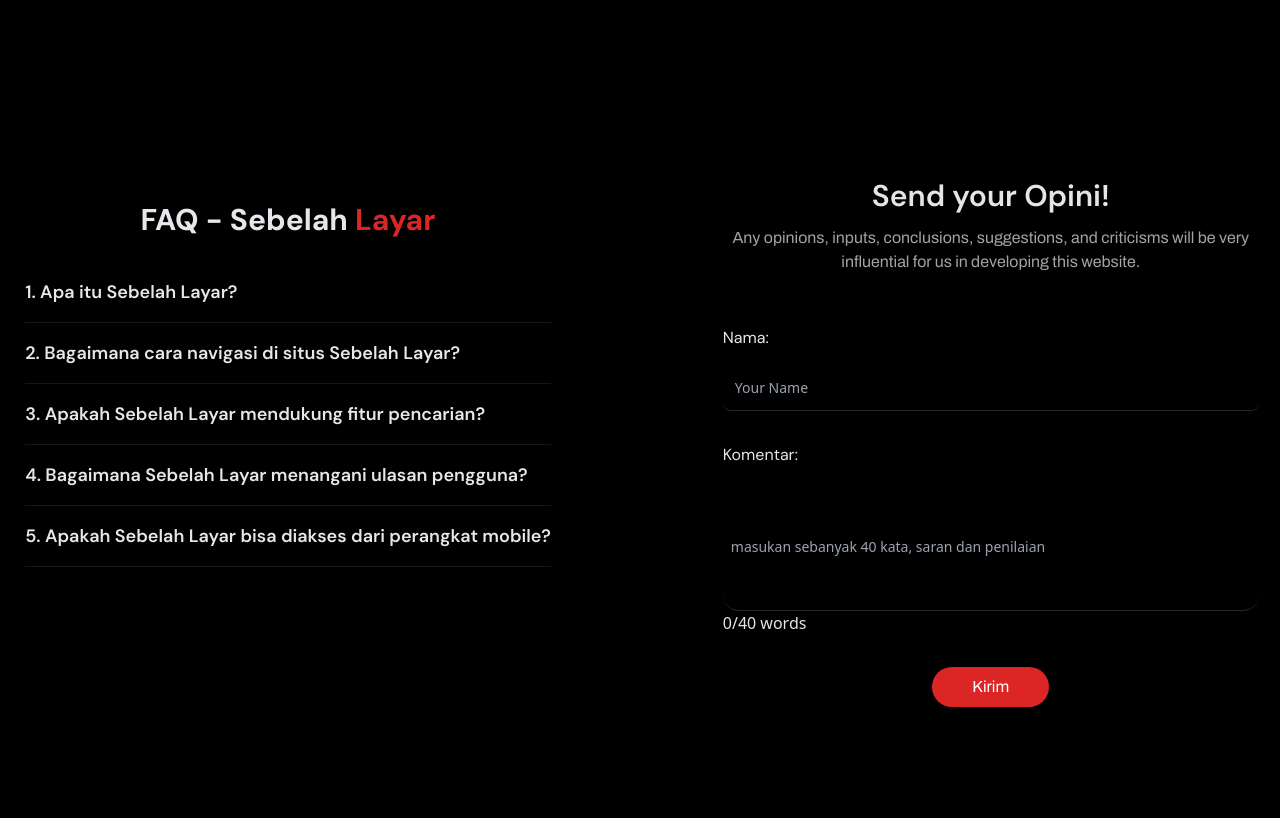
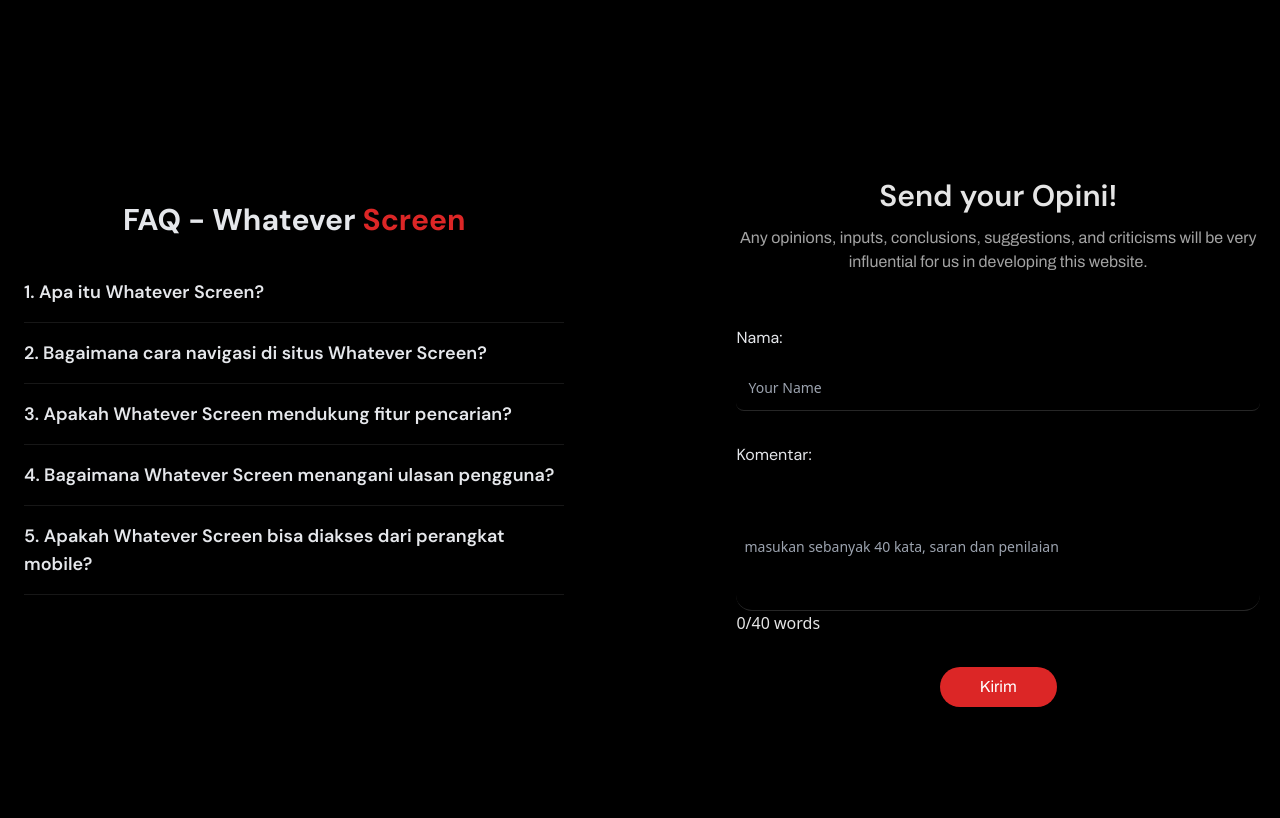
Before and after one commit to zzz3t444/whateverscreen, a CodeIgniter app: page /whateverscreen/ in a window 1280 px wide. Shown: the part 4611-5429 px from the top of the page. Run offline with CodeIgniter, Linux system fonts and the light colour scheme; some libraries are stand-ins or nearby versions.

```diff
--- a/application/views/home.php
+++ b/application/views/home.php
@@ -63,7 +63,7 @@
         <div class="items-center flex justify-center mt-20 gap-10">
             <ul class="grid">
                 <h1 class="text-5xl text-neutral-200 font-semibold dm-sans">My Team Project</h1>
-                <p class="archivo text-neutral-300 max-w-sm mt-8 leading-9">This is the project team that participated in the Sebelah Layar website project. </p>
+                <p class="archivo text-neutral-300 max-w-sm mt-8 leading-9">This is the project team that participated in the Whatever Screen website project. </p>
             </ul>
             <ul class="flex items-center">
                 <img class="rounded-full mt-40" src="https://res.cloudinary.com/ddy7p8yrj/image/upload/v1717424454/xqpbdsioxf4jvgb3anvm.jpg" width="400px" alt="">
--- a/application/views/section/faq.php
+++ b/application/views/section/faq.php
@@ -8,18 +8,18 @@
 	</head>
 	<div class="text-gray-200">
 		<div class="max-w-7xl mt-32 mx-auto p-6">
-			<h1 class="text-3xl font-bold mb-6 text-center dm-sans">FAQ - Sebelah <span class="text-red-600">Layar</span></h1>
+			<h1 class="text-3xl font-bold mb-6 text-center dm-sans">FAQ - Whatever <span class="text-red-600">Screen</span></h1>
 			<div id="faq-container">
 				<div
 					class="faq-item border-b border-neutral-900 py-4"
 					onclick="toggleFaq(1)"
 				>
 					<h2 class="faq-question text-lg dm-sans font-semibold cursor-pointer">
-						1. Apa itu Sebelah Layar?
+						1. Apa itu Whatever Screen?
 					</h2>
 					<div id="faq-answer-1" class="faq-answer hidden mt-2">
 						<p class="archivo max-w-sm text-sm text-neutral-300">
-							Sebelah Layar adalah sebuah website yang menyediakan ulasan film,
+							Whatever Screen adalah sebuah website yang menyediakan ulasan film,
 							serial TV, dan konten multimedia lainnya. Situs ini dirancang
 							dengan menggunakan Tailwind CSS untuk styling dan JavaScript untuk
 							memastikan pengalaman pengguna yang dinamis dan reaktif.
@@ -31,11 +31,11 @@
 					onclick="toggleFaq(2)"
 				>
 					<h2 class="faq-question text-lg dm-sans font-semibold cursor-pointer">
-						2. Bagaimana cara navigasi di situs Sebelah Layar?
+						2. Bagaimana cara navigasi di situs Whatever Screen?
 					</h2>
 					<div id="faq-answer-2" class="faq-answer hidden mt-2">
 						<p class="archivo max-w-sm text-sm text-neutral-300">
-							Navigasi di Sebelah Layar sangat mudah. Kami menggunakan menu
+							Navigasi di Whatever Screen sangat mudah. Kami menggunakan menu
 							navigasi yang responsif di bagian atas halaman, di mana Anda dapat
 							dengan cepat mengakses ulasan terbaru, genre tertentu, dan artikel
 							pilihan. Menu ini dibuat menggunakan Tailwind CSS dan JavaScript
@@ -49,11 +49,11 @@
 					onclick="toggleFaq(3)"
 				>
 					<h2 class="faq-question text-lg dm-sans font-semibold cursor-pointer">
-						3. Apakah Sebelah Layar mendukung fitur pencarian?
+						3. Apakah Whatever Screen mendukung fitur pencarian?
 					</h2>
 					<div id="faq-answer-3" class="faq-answer hidden mt-2">
 						<p class="archivo max-w-sm text-sm text-neutral-300">
-							Ya, Sebelah Layar dilengkapi dengan fitur pencarian yang reaktif.
+							Ya, Whatever Screen dilengkapi dengan fitur pencarian yang reaktif.
 							Anda dapat mengetikkan judul film atau serial yang Anda cari di
 							kotak pencarian, dan hasilnya akan muncul secara instan berkat
 							penggunaan JavaScript. Fitur ini memanfaatkan Tailwind CSS untuk
@@ -66,11 +66,11 @@
 					onclick="toggleFaq(4)"
 				>
 					<h2 class="faq-question text-lg dm-sans  font-semibold cursor-pointer">
-						4. Bagaimana Sebelah Layar menangani ulasan pengguna?
+						4. Bagaimana Whatever Screen menangani ulasan pengguna?
 					</h2>
 					<div id="faq-answer-4" class="faq-answer hidden mt-2">
 						<p class="archivo max-w-sm text-sm text-neutral-300">
-							Sebelah Layar mengizinkan pengguna untuk memberikan ulasan dan
+							Whatever Screen mengizinkan pengguna untuk memberikan ulasan dan
 							rating untuk setiap konten yang ada di situs. Sistem ini dibangun
 							menggunakan JavaScript untuk menangani input pengguna secara
 							real-time, dan Tailwind CSS untuk memastikan ulasan tampil dengan
@@ -84,11 +84,11 @@
 					onclick="toggleFaq(5)"
 				>
 					<h2 class="faq-question text-lg dm-sans font-semibold cursor-pointer">
-						5. Apakah Sebelah Layar bisa diakses dari perangkat mobile?
+						5. Apakah Whatever Screen bisa diakses dari perangkat mobile?
 					</h2>
 					<div id="faq-answer-5" class="faq-answer hidden mt-2">
 						<p class="archivo max-w-sm text-sm text-neutral-300">
-							Tentu saja! Sebelah Layar dirancang dengan prinsip mobile-first
+							Tentu saja! Whatever Screen dirancang dengan prinsip mobile-first
 							menggunakan Tailwind CSS, sehingga tampilan dan fungsionalitas
 							situs tetap optimal di berbagai perangkat, termasuk smartphone dan
 							tablet. Penggunaan JavaScript juga memastikan interaksi tetap
```
Also changed, not shown: application/views/about.php (+4 -4 lines), upload/avatar/6118b2a943acc278631959.jpeg (deleted), upload/avatar/6118b2a943acc278631959.png (deleted).
